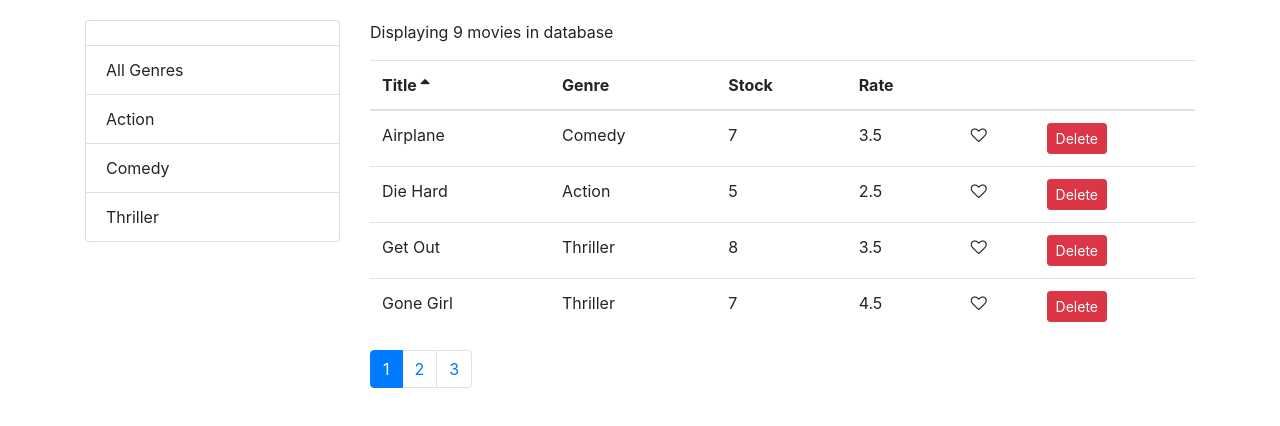
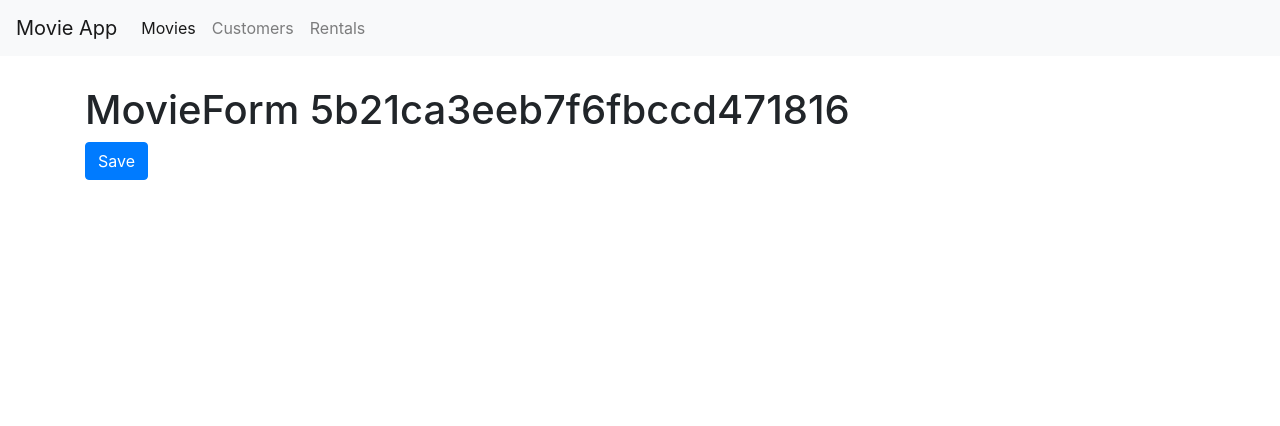
Before and after one commit to msr1013/FrontEnd-React-Movie-App, a React (Create React App) app: page /movies/5b21ca3eeb7f6fbccd471816 in a window 1280 px wide. Shown: the top 426 px of the page. Built offline with nearby package versions, Linux system fonts and the light colour scheme.

Commit message:
add-Link-component-to-movie.title-in-movietable-component-using-custom-content-to-display-movieform-component-with-its-id

```diff
--- a/src/App.js
+++ b/src/App.js
@@ -1,24 +1,30 @@
 import "./App.css";
-import { Component } from "react";
+import React, { Component } from "react";
 import { Route, Redirect, Switch } from "react-router-dom";
 import Movies from "./components/movies";
 import Customers from "./components/customers";
 import Rentals from "./components/rentals";
 import NotFound from "./components/notFound";
+import NavBar from "./components/navBar";
+import MovieForm from "./components/movieForm";
 
 class App extends Component {
   render() {
     return (
+      <React.Fragment>
+        <NavBar />
         <main className="container">
           <Switch>
-          <Route path="/movies" component={Movies}></Route>
-          <Route path="/customers" component={Customers}></Route>
-          <Route path="/rentals" component={Rentals}></Route>
-          <Route path="/not-found" component={NotFound}></Route>
+            <Route path="/movies/:id" component={MovieForm} />
+            <Route path="/movies" component={Movies} />
+            <Route path="/customers" component={Customers} />
+            <Route path="/rentals" component={Rentals} />
+            <Route path="/not-found" component={NotFound} />
             <Redirect from="/" exact to="/movies" />
             <Redirect to="/not-found" />
           </Switch>
         </main>
+      </React.Fragment>
     );
   }
 }
--- a/src/components/movieForm.jsx
+++ b/src/components/movieForm.jsx
@@ -1,6 +1,16 @@
 import React from "react";
-const MovieForm = () => {
-  return <h1>MovieForm</h1>;
+const MovieForm = ({ match, history }) => {
+  return (
+    <div>
+      <h1>MovieForm {match.params.id}</h1>
+      <button
+        className="btn btn-primary"
+        onClick={() => history.push("/movies")}
+      >
+        Save
+      </button>
+    </div>
+  );
 };
 
 export default MovieForm;
--- a/src/components/moviesTable.jsx
+++ b/src/components/moviesTable.jsx
@@ -1,10 +1,17 @@
 import React, { Component } from "react";
 import Like from "./common/like";
 import Table from "./common/table";
+import { Link } from "react-router-dom";
 
 class MoviesTable extends Component {
   columns = [
-    { path: "title", label: "Title" },
+    {
+      path: "title",
+      label: "Title",
+      content: (movie) => (
+        <Link to={`/movies/${movie._id}`}>{movie.title}</Link>
+      ),
+    },
     { path: "genre.name", label: "Genre" },
     { path: "numberInStock", label: "Stock" },
     { path: "dailyRentalRate", label: "Rate" },
--- /dev/null
+++ b/src/components/navBar.jsx
@@ -0,0 +1,38 @@
+import React from "react";
+import { Link, NavLink } from "react-router-dom";
+
+const NavBar = () => {
+  return (
+    <nav className="navbar navbar-expand-lg navbar-light bg-light">
+      <Link className="navbar-brand" to="/">
+        Movie App
+      </Link>
+      <button
+        className="navbar-toggler"
+        type="button"
+        data-toggle="collapse"
+        data-target="#navbarNavAltMarkup"
+        aria-controls="navbarNavAltMarkup"
+        aria-expanded="false"
+        aria-label="Toggle navigation"
+      >
+        <span className="navbar-toggler-icon"></span>
+      </button>
+      <div className="collapse navbar-collapse" id="navbarNavAltMarkup">
+        <div className="navbar-nav">
+          <NavLink className="nav-item nav-link " to="/movies">
+            Movies
+          </NavLink>
+          <NavLink className="nav-item nav-link" to="/customers">
+            Customers
+          </NavLink>
+          <NavLink className="nav-item nav-link" to="/rentals">
+            Rentals
+          </NavLink>
+        </div>
+      </div>
+    </nav>
+  );
+};
+
+export default NavBar;
--- a/src/index.css
+++ b/src/index.css
@@ -1,7 +1,11 @@
 body {
   font-family: -apple-system, BlinkMacSystemFont, "Segoe UI", "Roboto", "Oxygen";
   margin: 0;
-  padding: 20px 0 0 0;
+  padding: 0 0 0;
+}
+
+.navbar {
+  margin-bottom: 30px;
 }
 
 .clickable {
```
Lines whose indentation alone changed are shown as unchanged.
